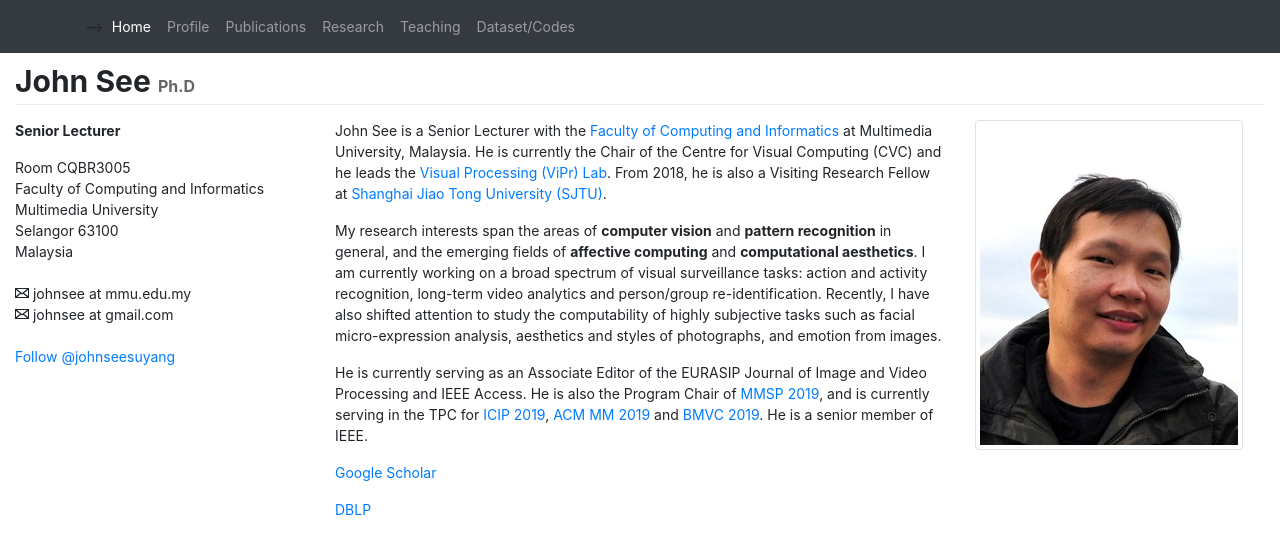
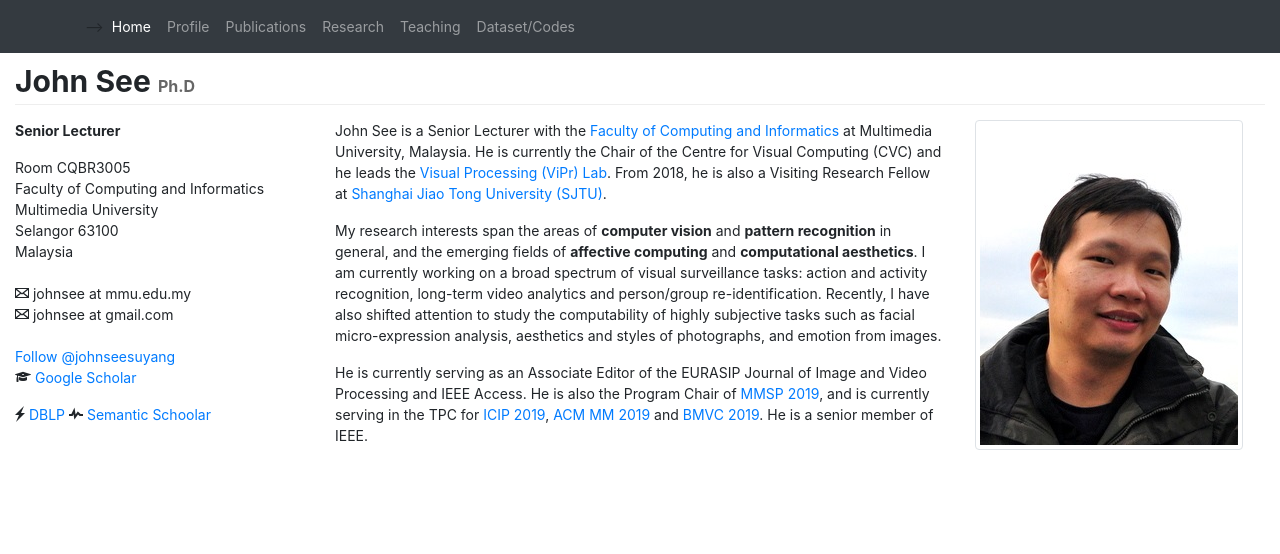
Before and after one commit to john-see/john-see.github.io, a Jekyll site: the page index.html, which Jekyll copies as it is, in a window 1280 px wide. Shown: the top 554 px of the page. Built offline with Jekyll 4.4.1, drawn with Linux system fonts in a browser that asks for light colours; comment, search, counter and statistics services are not loaded.

Commit message:
add octicons

```diff
--- a/index.html
+++ b/index.html
@@ -77,6 +77,13 @@
 
 
                     <a href="https://twitter.com/johnseesuyang?ref_src=twsrc%5Etfw" class="twitter-follow-button" data-show-count="false">Follow @johnseesuyang</a><script async src="https://platform.twitter.com/widgets.js" charset="utf-8"></script>
+
+                    <div>
+                        <span class="octicon octicon-mortar-board"></span> <a href="https://scholar.google.com/citations?user=oMjrLWcAAAAJ" target="_blank">Google Scholar</a></p>
+                        <span class="octicon octicon-zap"></span> <a href="https://dblp.uni-trier.de/pers/hd/s/See:John" target="_blank">DBLP</a>
+                        <span class="octicon octicon-pulse"></span> <a href="https://www.semanticscholar.org/author/John-See/2339975" target="_blank">Semantic Schoolar</a>
+                    </div>
+
         </div>
         <div class="col-sm-6">
             <p>John See is a Senior Lecturer with the <a href="http://fci.mmu.edu.my/" target="_blank">Faculty of Computing and Informatics</a> at Multimedia University, Malaysia. He is currently the Chair of the Centre for Visual Computing (CVC) and he leads the <a href="http://viprlab.github.io" target="_blank">Visual Processing (ViPr) Lab</a>. From 2018, he is also a Visiting Research Fellow at <a href="http://en.sjtu.edu.cn/" target="_blank">Shanghai Jiao Tong University (SJTU)</a>.</p>
@@ -85,10 +92,6 @@
 
             <p>He is currently serving as an Associate Editor of the EURASIP Journal of Image and Video Processing and IEEE Access. He is also the Program Chair of <a href="https://mmsp2019.org" target="_blank">MMSP 2019</a>, and is currently serving in the TPC for <a href="http://2019.ieeeicip.org/" target="_blank">ICIP 2019</a>, <a href="https://www.acmmm.org/2019/" target="_blank">ACM MM 2019</a> and <a href="https://bmvc2019.org/" target="_blank">BMVC 2019</a>. He is a senior member of IEEE.</p>
 
-                <div>
-                    <p><span class="glyphicon glyphicon-th-list"></span> <a href="">Google Scholar</a></p>
-                    <p><span class="glyphicon glyphicon-th-list"></span> <a href="">DBLP</a></p>
-                </div>
         </div>
         <div class="col-sm-3">
             <img src="./images/johnsee.jpg" alt="John See" class="img-thumbnail" />
```
